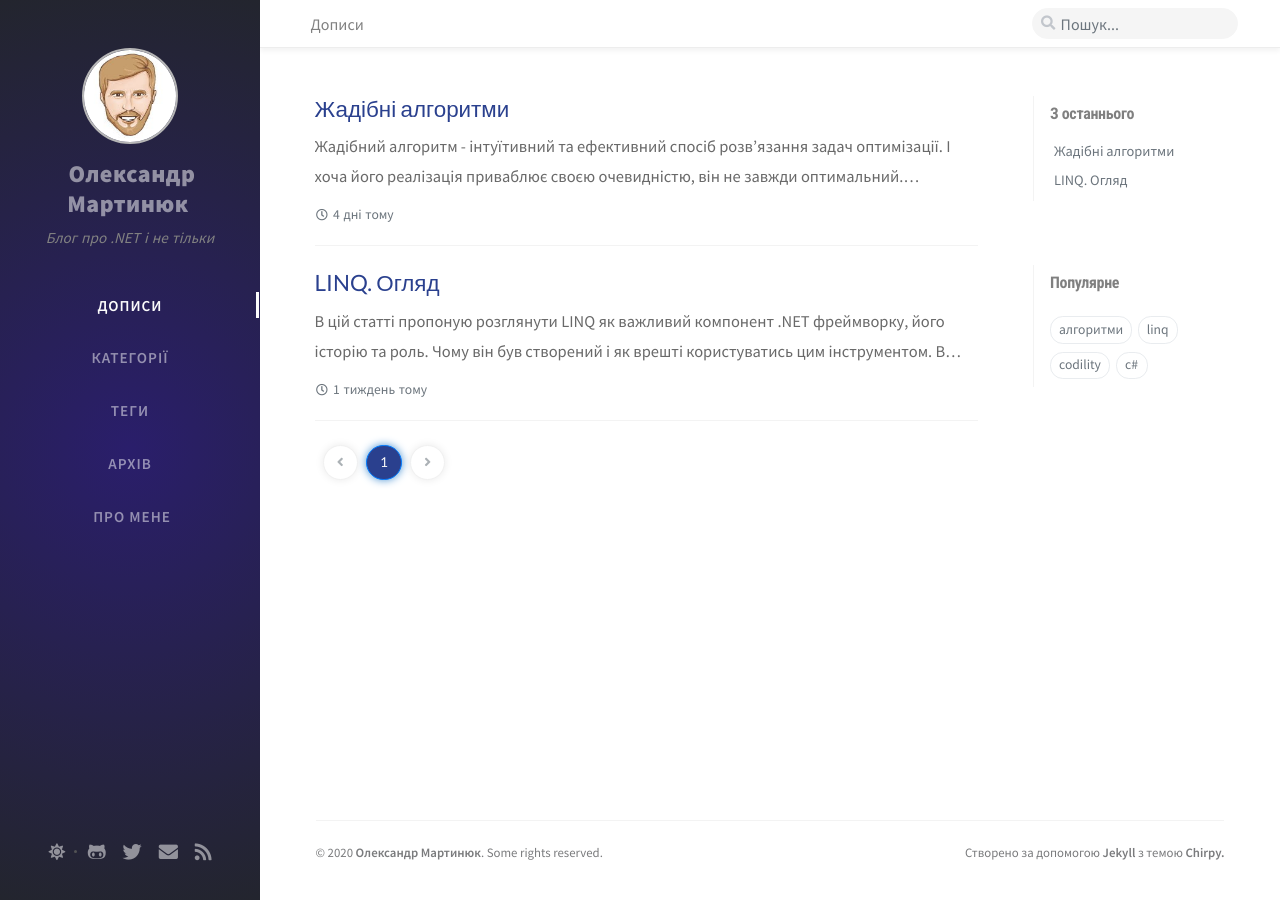
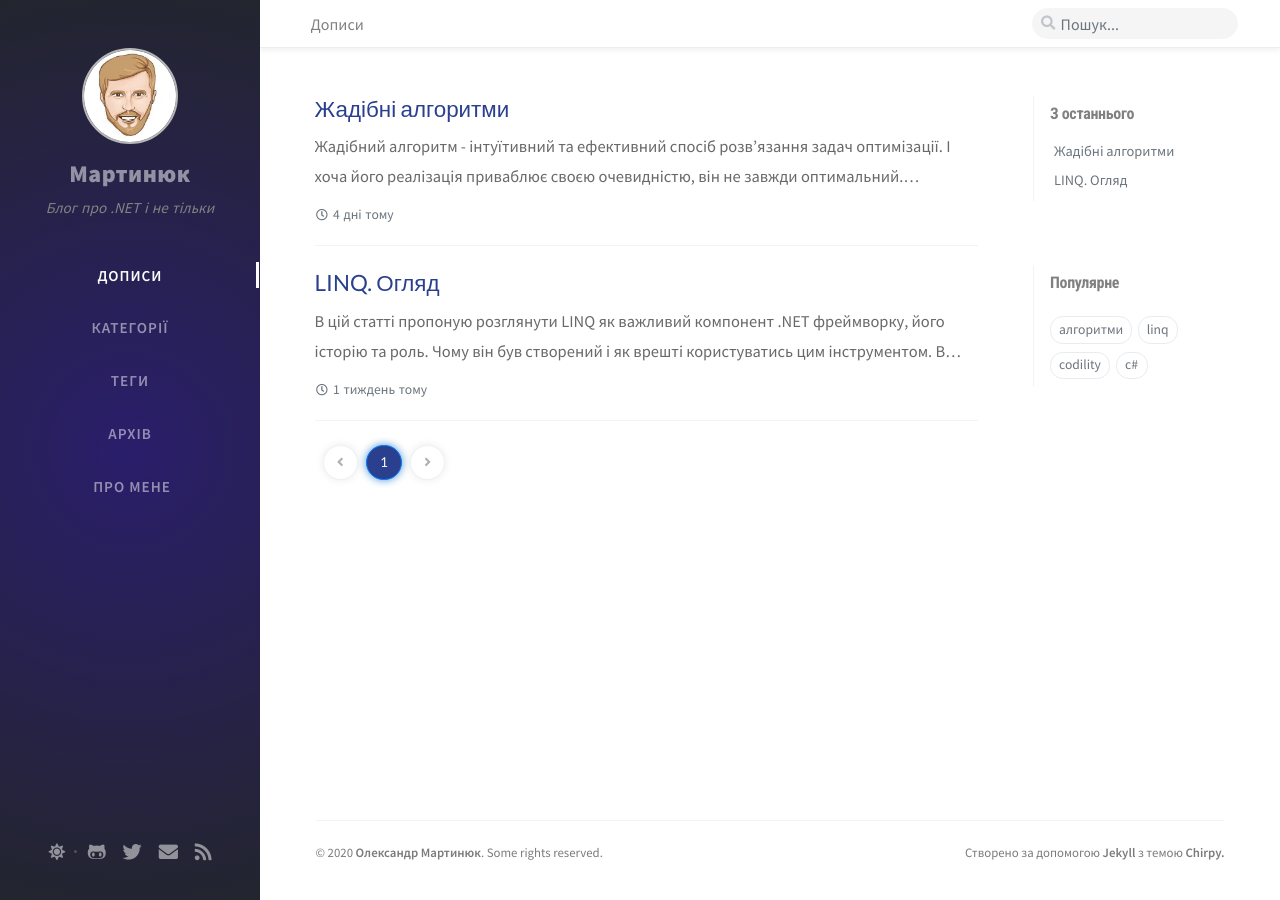
Before and after one commit to olesmartyniuk/olesmartyniuk.github.io, a Jekyll site: the page built from index.html, in a window 1280 px wide. Built offline with Jekyll 4.4.1, drawn with Linux system fonts in a browser that asks for light colours; nearby versions of some CDN libraries; the list of posts is cut into pages by our own code; comment, search, counter and statistics services are not loaded.

Commit message:
Changed site title

```diff
--- a/_config.yml
+++ b/_config.yml
@@ -1,7 +1,7 @@
 # jekyll-seo-tag settings › https://github.com/jekyll/jekyll-seo-tag/blob/master/docs/usage.md
 #--------------------------
 
-title: Олександр Мартинюк
+title: Мартинюк
 
 tagline: Блог про .NET і не тільки
 
```
